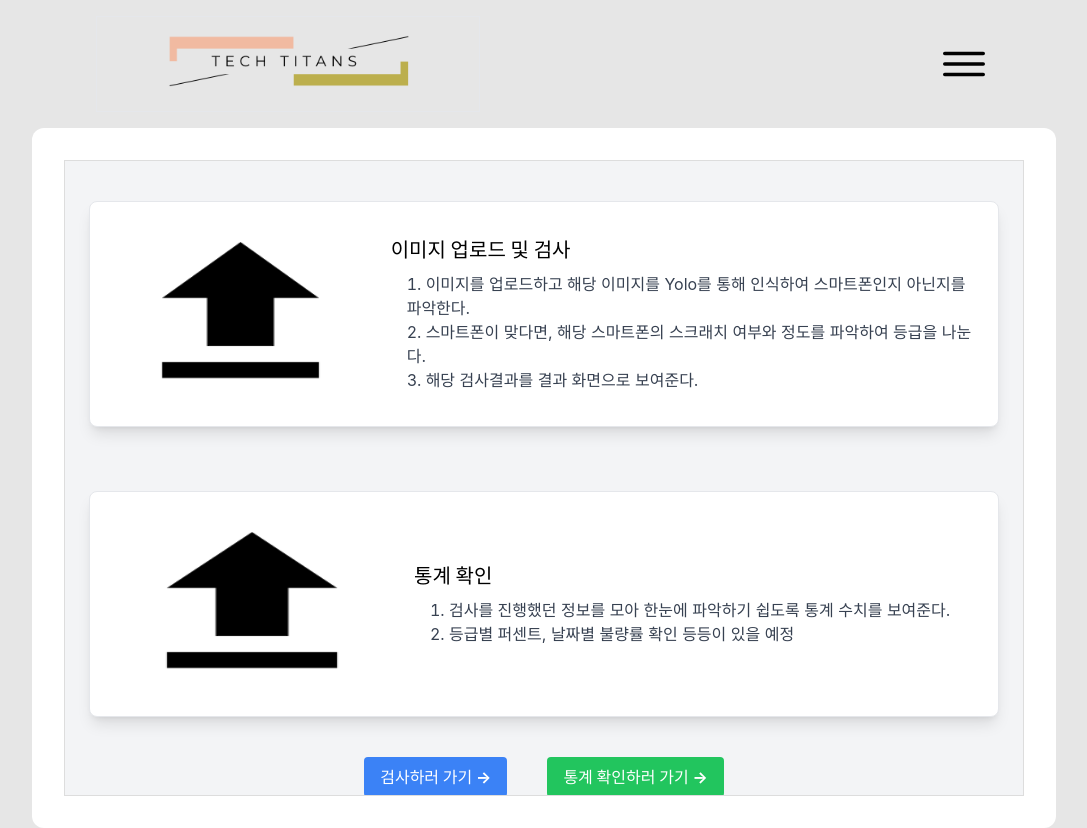
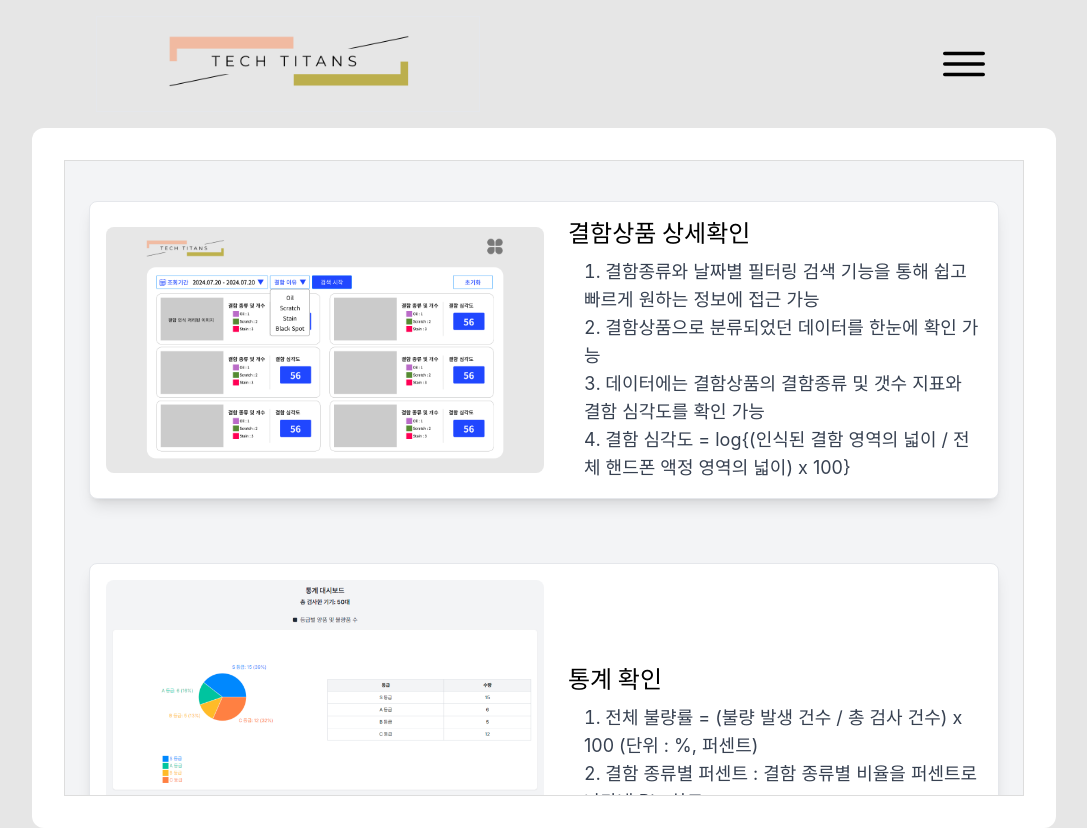
Before and after one commit to KEB-Tech-Titans/tech-titans-web, a React (Vite) app: page / in a window 1280 px wide. Shown: the whole page, without its empty margins (96-1183 px from the left). Built offline with nearby package versions, Linux system fonts and the light colour scheme; a web font is replaced by a local one.

Commit message:
mainpage 수정(검사하기페이지 -> 결함상품 상세분석) #10

```diff
--- a/src/components/Main/ImageSection.tsx
+++ b/src/components/Main/ImageSection.tsx
@@ -16,11 +16,11 @@ const ImageSection: React.FC<ImageSectionProps> = ({
       <img
         src={url}
         alt={alt}
-        className="w-1/3 h-48 object-fit rounded-lg mr-4"
+        className="w-1/2 h-auto object-contain rounded-lg mr-6"
       />
       <div className="flex flex-col">
-        <h2 className="text-xl font-bold mb-2">{descriptions[0]}</h2>
-        <ol className="list-decimal list-inside text-gray-700">
+        <h1 className="text-2xl font-bold mb-2">{descriptions[0]}</h1>
+        <ol className="list-decimal list-inside text-lg text-gray-700">
           {descriptions.slice(1).map((desc, index) => (
             <li key={index} className="ml-4">
               {desc}
--- a/src/components/Main/NavigateButtons.tsx
+++ b/src/components/Main/NavigateButtons.tsx
@@ -8,13 +8,13 @@ const NavigateButtons = () => {
         to={PATH.CHECK}
         className="bg-blue-500 hover:bg-blue-700 text-white font-bold py-2 px-4 rounded mx-5 my-2"
       >
-        검사하러 가기 →
+        결함상품 상세분석 확인 →
       </Link>
       <Link
         to={PATH.STATISTICS}
         className="bg-green-500 hover:bg-green-700 text-white font-bold py-2 px-4 rounded mx-5 my-2"
       >
-        통계 확인하러 가기 →
+        통계 확인 →
       </Link>
     </div>
   );
--- a/src/constants/main.ts
+++ b/src/constants/main.ts
@@ -1,5 +1,5 @@
-import uploadImage from '/upload.png';
-
+import defectDetailsPageImage from '/defectDetailsPage.png';
+import statisticsPageImage from '/statisticsPage.png';
 interface ImageSectionDataType {
   url: string;
   alt: string;
@@ -8,22 +8,24 @@ interface ImageSectionDataType {
 
 export const IMAGE_SECTION_DATA: ImageSectionDataType[] = [
   {
-    url: uploadImage,
-    alt: '이미지 1',
+    url: defectDetailsPageImage,
+    alt: '결함상품 상세확인 페이지 이미지',
     descriptions: [
-      '이미지 업로드 및 검사',
-      '이미지를 업로드하고 해당 이미지를 Yolo를 통해 인식하여 스마트폰인지 아닌지를 파악한다.',
-      '스마트폰이 맞다면, 해당 스마트폰의 스크래치 여부와 정도를 파악하여 등급을 나눈다.',
-      '해당 검사결과를 결과 화면으로 보여준다.',
+      '결함상품 상세확인',
+      '결함종류와 날짜별 필터링 검색 기능을 통해 쉽고 빠르게 원하는 정보에 접근 가능',
+      '결함상품으로 분류되었던 데이터를 한눈에 확인 가능',
+      '데이터에는 결함상품의 결함종류 및 갯수 지표와 결함 심각도를 확인 가능',
+      '결함 심각도 = log{(인식된 결함 영역의 넓이 / 전체 핸드폰 액정 영역의 넓이) x 100}',
     ],
   },
   {
-    url: uploadImage,
-    alt: '이미지 2',
+    url: statisticsPageImage,
+    alt: '통계확인 페이지 이미지',
     descriptions: [
       '통계 확인',
-      '검사를 진행했던 정보를 모아 한눈에 파악하기 쉽도록 통계 수치를 보여준다.',
-      '등급별 퍼센트, 날짜별 불량률 확인 등등이 있을 예정',
+      '전체 불량률 = (불량 발생 건수 / 총 검사 건수) x 100 (단위 : %, 퍼센트)',
+      '결함 종류별 퍼센트 : 결함 종류별 비율을 퍼센트로 나타낸 Pie 차트',
+      '날짜별 불량 추이 : 날짜별 총 불량 퍼센트와 결함 종류별 퍼센트를 나타낸 차트',
     ],
   },
 ];
--- a/src/constants/menu.ts
+++ b/src/constants/menu.ts
@@ -6,7 +6,7 @@ interface MenuListType {
 }
 
 export const MENU_DATA: MenuListType[] = [
-  { name: '검사하기', path: PATH.CHECK },
+  { name: '메인페이지', path: PATH.MAIN },
+  { name: '결함상품 상세분석', path: PATH.CHECK },
   { name: '통계 확인하기', path: PATH.STATISTICS },
-  { name: '결과 공유/출력하기', path: PATH.MAIN },
 ];
--- a/src/pages/MainPage/MainPage.tsx
+++ b/src/pages/MainPage/MainPage.tsx
@@ -6,7 +6,7 @@ import '../../styles/scroll.css';
 
 const MainPage: React.FC = () => {
   return (
-    <div className="p-6 bg-gray-100 min-h-screen">
+    <div className="p-6 bg-gray-100">
       <div className="flex flex-col mt-4 space-y-8">
         {IMAGE_SECTION_DATA.map((data, index) => (
           <ImageSection
```
Also changed, not shown: public/defectDetailsPage.png (added), public/statisticsPage.png (added).
